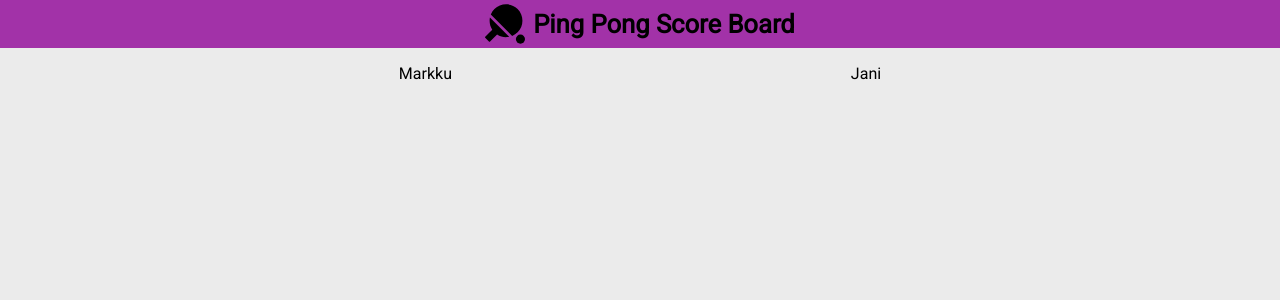
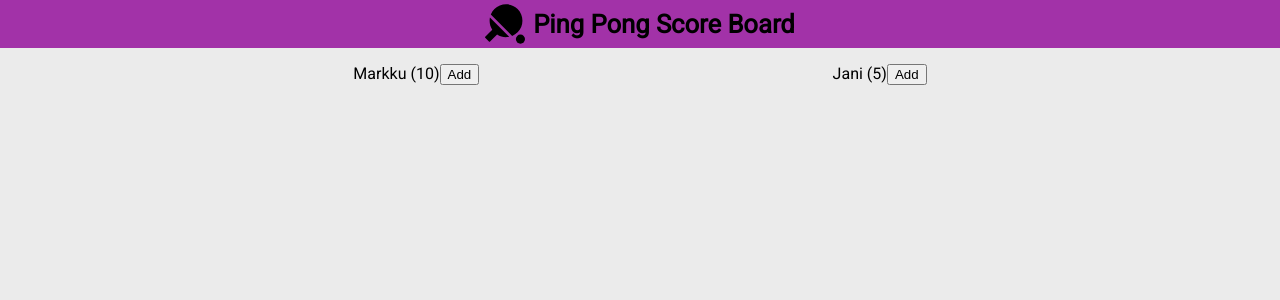
Before and after one commit to Lem82/Pingpong-scoreboard, a React (Create React App) app: page / in a window 1280 px wide. Shown: the top 300 px of the page. Built offline with nearby package versions, Linux system fonts and the light colour scheme.

Commit message:
Successfully change react state from ui

```diff
--- a/src/modules/score/ScoreContainer.tsx
+++ b/src/modules/score/ScoreContainer.tsx
@@ -1,20 +1,42 @@
-import { useAppSelector } from '../../core/hooks';
+import { useAppDispatch, useAppSelector } from '../../core/hooks';
 import { useSignalr } from '../../core/signalr/SignalrProvider';
 import './Score.scss';
+import { changeScore } from './scoreSlice';
 
 function ScoreContainer(): JSX.Element {
     const score = useAppSelector(state => state.score);
     const signalr = useSignalr();
+    const dispatch = useAppDispatch();
+
+    console.log(score);
 
     signalr.sendMessage();
+
+    function addPointToLeftPlayer() {
+        console.log('Adding point to left player');
+        const leftPlayer = {...score.leftPlayer};
+        leftPlayer.score++;
+        const data = {...score, leftPlayer};
+        dispatch(changeScore(data));
+    }
+
+    function addPointToRightPlayer() {
+        console.log('Adding point to right player');
+        const rightPlayer = {...score.rightPlayer};
+        rightPlayer.score++;
+        const data = {...score, rightPlayer};
+        dispatch(changeScore(data));
+    }
 
     return (
         <div id="score-container">
             <div className="left-player player">
-                {score.leftPlayer.name}
+                {score.leftPlayer.name} ({score.leftPlayer.score})
+                <button onClick={addPointToLeftPlayer}>Add</button>
             </div>
             <div className="right-player player">
-                {score.rightPlayer.name}
+                {score.rightPlayer.name} ({score.rightPlayer.score})
+                <button onClick={addPointToRightPlayer}>Add</button>
             </div>
         </div>
     );
--- a/src/modules/score/scoreSlice.ts
+++ b/src/modules/score/scoreSlice.ts
@@ -1,4 +1,4 @@
-import { createSlice } from "@reduxjs/toolkit";
+import { createSlice, current, Draft, PayloadAction } from "@reduxjs/toolkit";
 
 interface Player {
     readonly name: string;
@@ -25,8 +25,15 @@ const scoreSlice = createSlice({
     name: 'score',
     initialState,
     reducers: {
+        changeScore(state: Draft<ScoreState>, action: PayloadAction<ScoreState>) {
+            console.log(action);
+            state.leftPlayer = action.payload.leftPlayer;
+            state.rightPlayer = action.payload.rightPlayer;
 
+            console.log(current(state));
+        }
     }
 });
 
+export const { changeScore } = scoreSlice.actions;
 export default scoreSlice.reducer;
```
